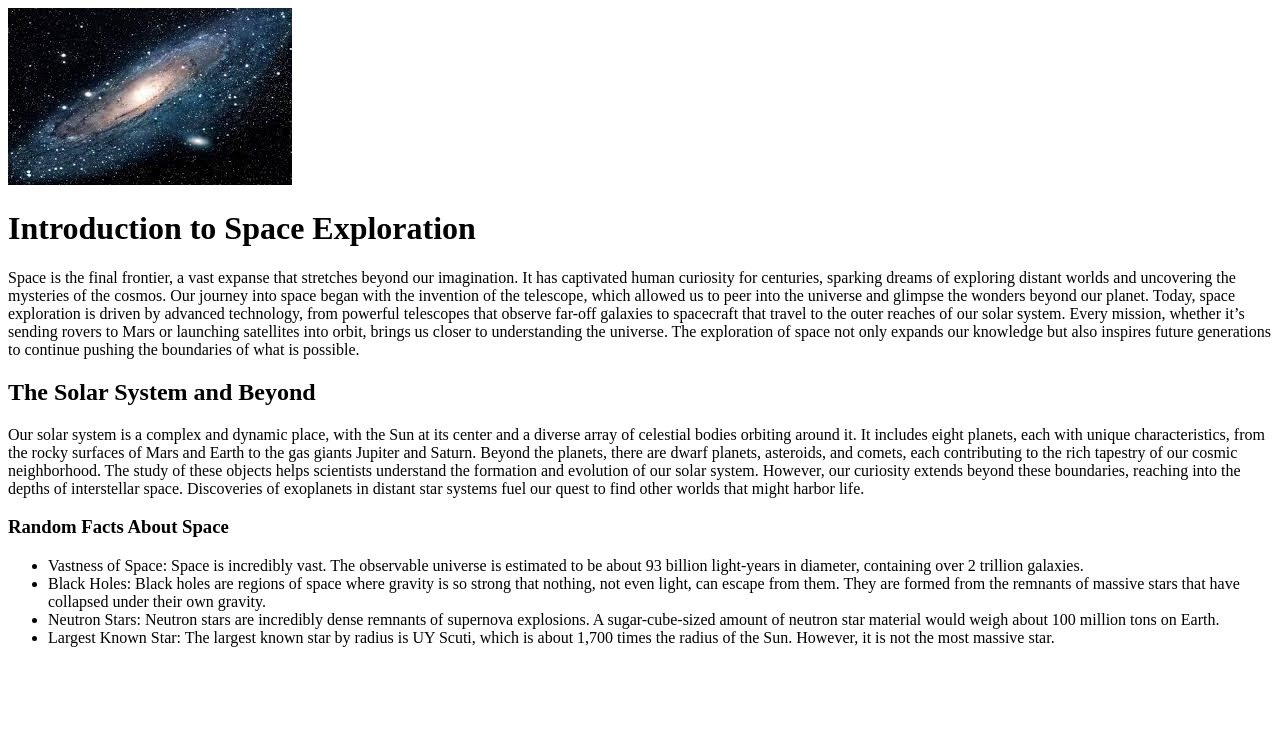
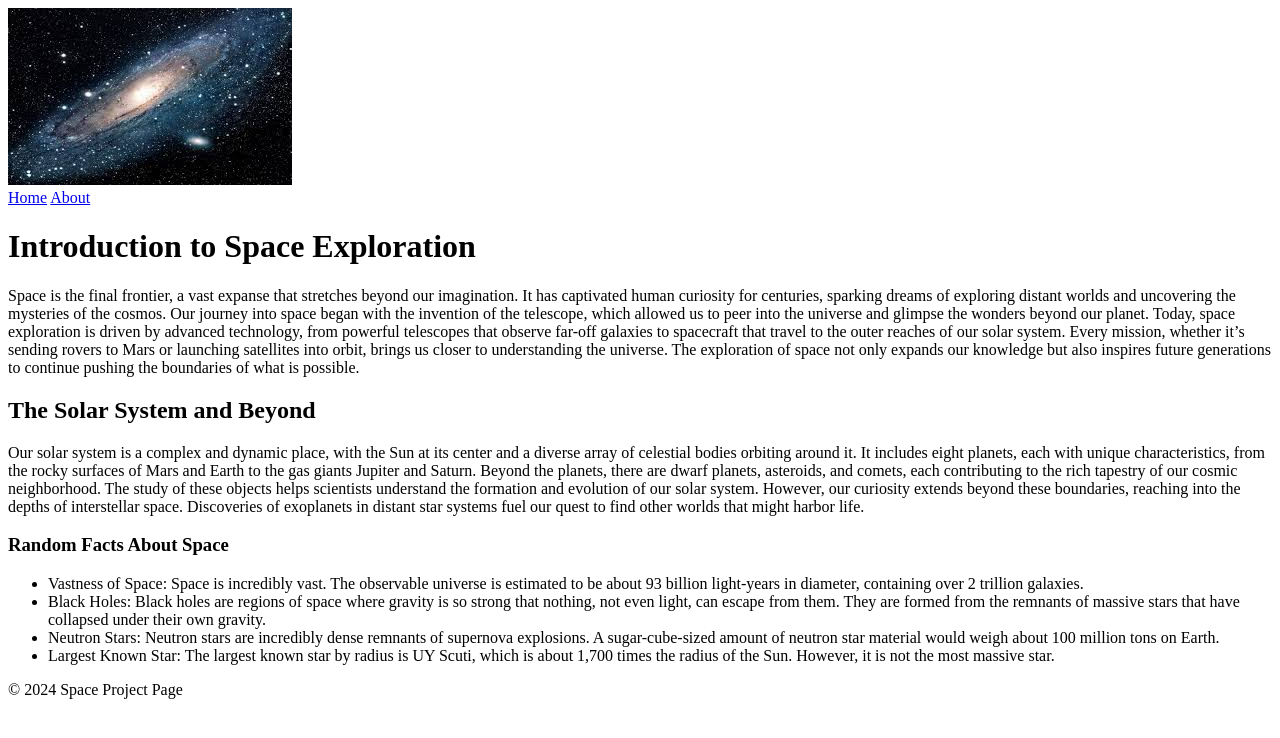
Before and after one commit to Elijahtcarroll/citc1300, a plain HTML site: page HTML5_to_intro_css/index.html in a window 1280 px wide. Drawn offline with Linux system fonts and the light colour scheme.

Commit message:
Update index.html

```diff
--- a/HTML5_to_intro_css/index.html
+++ b/HTML5_to_intro_css/index.html
@@ -10,7 +10,10 @@
     <header>
         <img src="images/TheMilkyWay.jfif" alt="The Milky Way Header">
     </header>
-    <nav></nav>
+    <nav>
+        <a href="index.html">Home</a>
+        <a href="about.html">About</a>
+    </nav>
     <main>
         <h1>Introduction to Space Exploration</h1>
         <p>Space is the final frontier, a vast expanse that stretches beyond our imagination. It has captivated human curiosity for centuries, sparking dreams of exploring distant worlds and uncovering the mysteries of the cosmos. Our journey into space began with the invention of the telescope, which allowed us to peer into the universe and glimpse the wonders beyond our planet. Today, space exploration is driven by advanced technology, from powerful telescopes that observe far-off galaxies to spacecraft that travel to the outer reaches of our solar system. Every mission, whether it’s sending rovers to Mars or launching satellites into orbit, brings us closer to understanding the universe. The exploration of space not only expands our knowledge but also inspires future generations to continue pushing the boundaries of what is possible.</p>
@@ -30,7 +33,9 @@
 
 
     </main>
-    <footer></footer>
+    <footer>
+        &copy; 2024 Space Project Page
+    </footer>
 </div>
 </body>
 </html>
```
